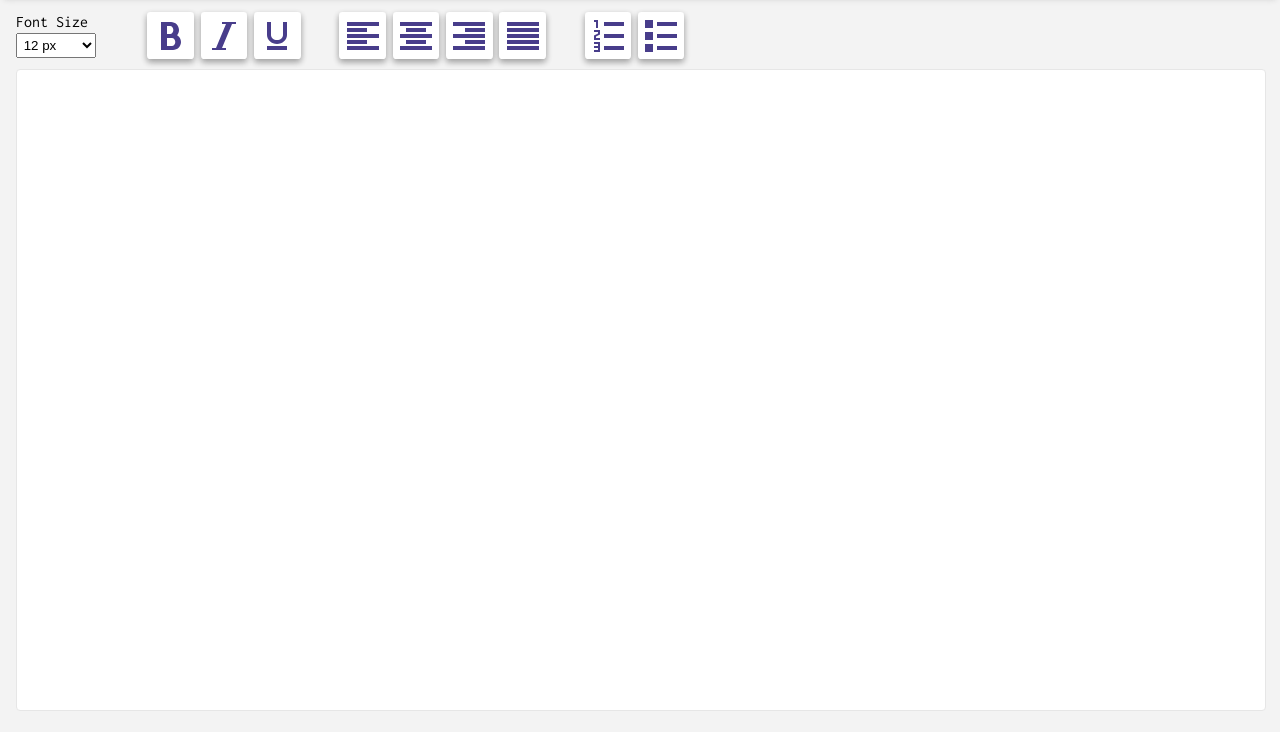
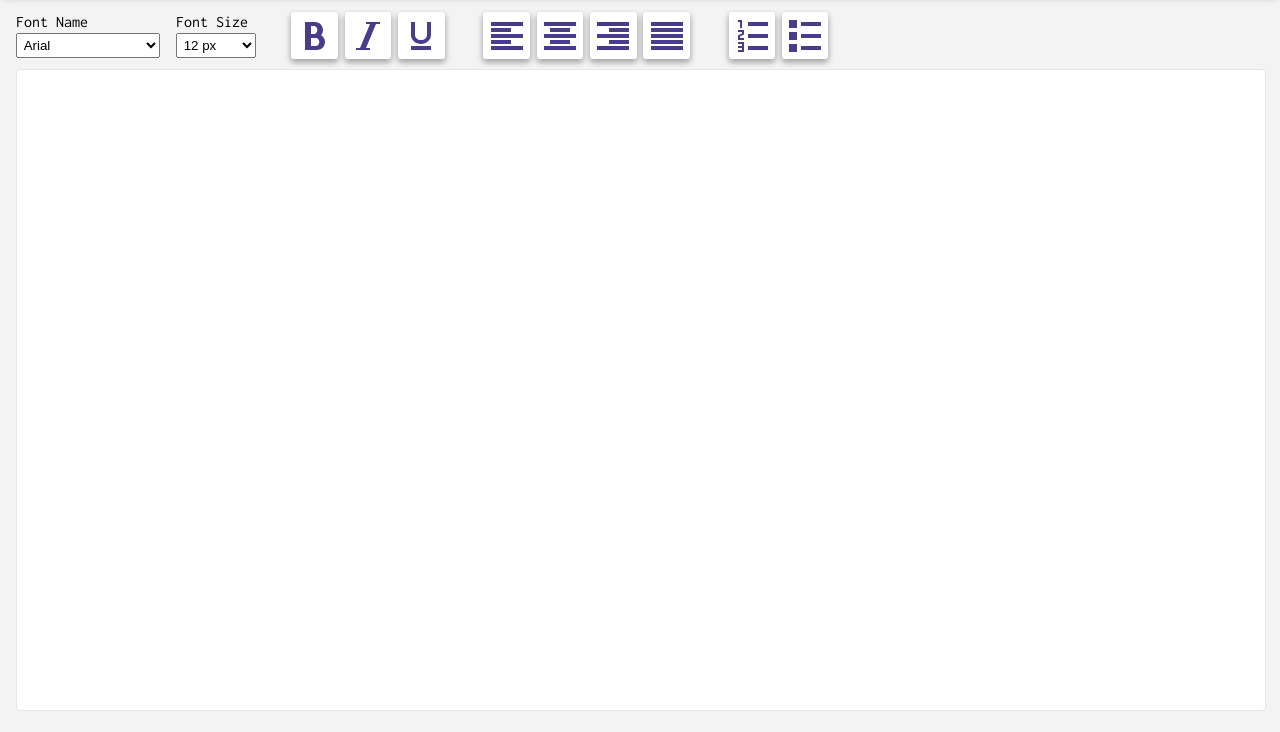
Before and after one commit to TBM85/Demo-Text-Editor, a plain HTML site: page index.html in a window 1280 px wide. Shown: the part 68-800 px from the top of the page. Drawn offline with Linux system fonts and the light colour scheme.

Commit message:
Create a selection list for font name

```diff
--- a/css/styles.css
+++ b/css/styles.css
@@ -66,6 +66,7 @@ h1 {
   flex-wrap: wrap;
 }
 
+.toolbar__select-font-name,
 .toolbar__select-font-size,
 .toolbar__btn-text-align,
 .toolbar__btn-text-style,
@@ -73,14 +74,19 @@ h1 {
   margin: 0.25em 1em;
 }
 
+.toolbar__select-font-name,
 .toolbar__select-font-size {
   display: block;
   margin-top: 0.5em;
   text-align: left;
 }
 
+.toolbar__select-font-name {
+  width: 8em;
+}
+
 .toolbar__select-font-size {
-  width: 6em;
+  width: 5em;
 }
 
 .toolbar__btn-text-align-left {
--- a/js/app.js
+++ b/js/app.js
@@ -8,6 +8,20 @@ const btns = [
   { class: "toolbar__btn-text-align-justify", dataset: "justifyFull" },
   { class: "toolbar__btn-text-list-ordered", dataset: "insertOrderedList" },
   { class: "toolbar__btn-text-list-unordered", dataset: "insertUnorderedList" },
+];
+
+const fonts = [
+  "Arial",
+  "Baskerville",
+  "Brandon Grotesque",
+  "Verdana",
+  "Times New Roman",
+  "Georgia",
+  "Courier New",
+  "Brush Script MT",
+  "Rockwell",
+  "Futura",
+  "Lato",
 ];
 
 // HEADER
@@ -23,6 +37,33 @@ const toolbar = document.querySelector(".toolbar");
 const toolbarContainer = document.createElement("div");
 toolbar.appendChild(toolbarContainer);
 toolbarContainer.classList.add("toolbar__container");
+
+// TOOLBAR SELECT (Font Name)
+const fontName = document.createElement("div");
+toolbarContainer.appendChild(fontName);
+fontName.classList.add("toolbar__select-font-name");
+
+const labelFontName = document.createElement("label");
+fontName.appendChild(labelFontName);
+labelFontName.htmlFor = "font-name";
+labelFontName.innerHTML = "Font Name";
+
+const selectFontName = document.createElement("select");
+fontName.appendChild(selectFontName);
+selectFontName.id = "font-name";
+
+const sortFonts = fonts.sort();
+
+for (let font of sortFonts) {
+  const option = document.createElement("option");
+  selectFontName.appendChild(option);
+  option.value = font;
+  option.innerHTML = font;
+
+  selectFontName.addEventListener("change", (event) => {
+    document.execCommand("fontName", false, event.target.value);
+  });
+}
 
 // TOOLBAR SELECT (Font Size)
 const fontSize = document.createElement("div");
```
